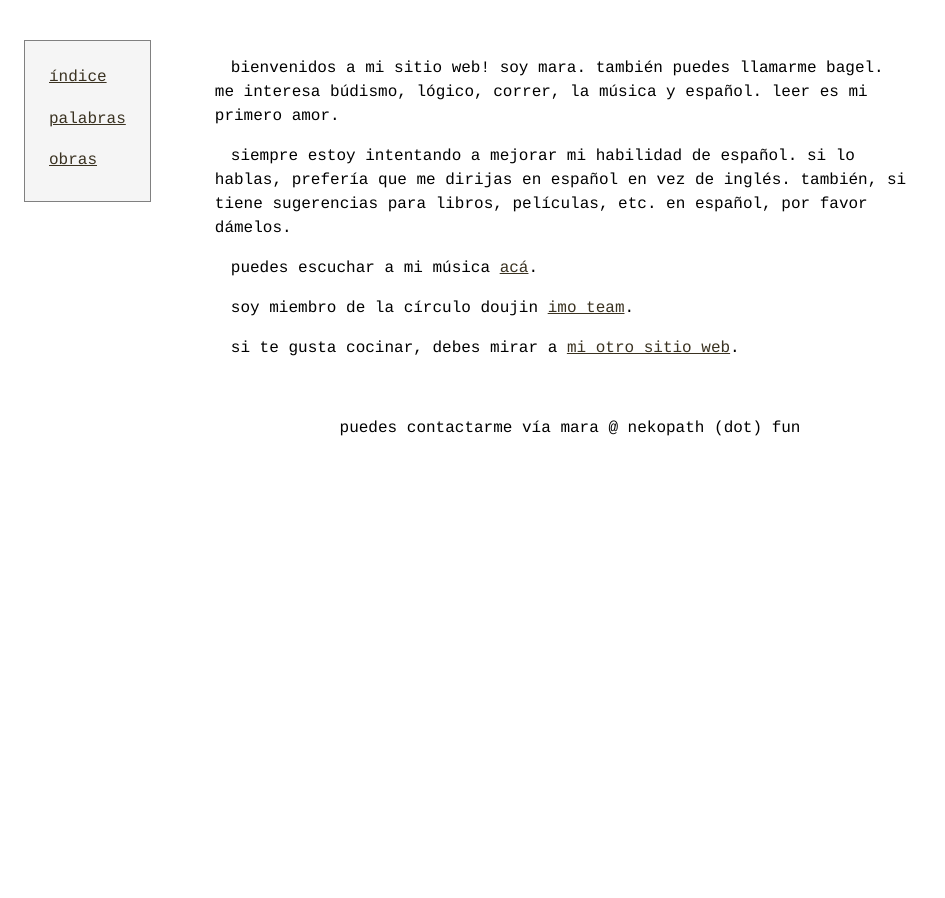
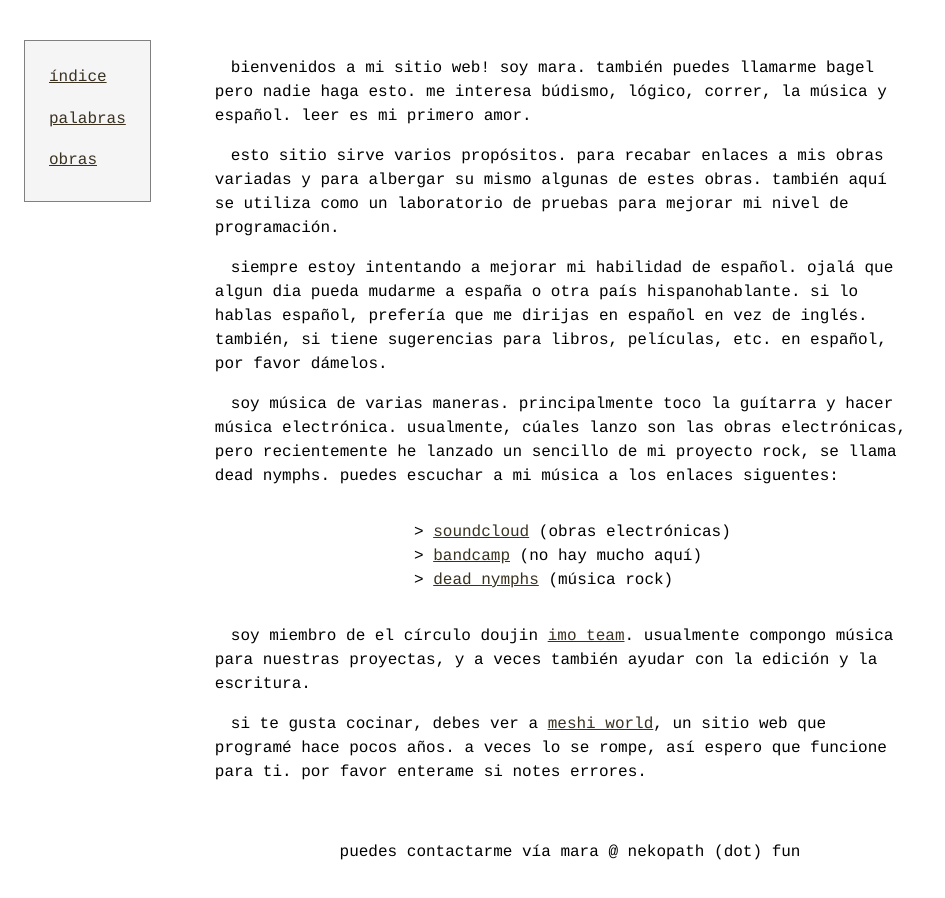
Before and after one commit to mewels/site, a SvelteKit app: page / in a window 1280 px wide. Shown: the top 898 px of the page, without its empty margins (0-945 px from the left). Before the commit the page ends 832 px from the top, so only its background shows below. Built offline with nearby package versions, Linux system fonts and the light colour scheme.

Commit message:
new texto

```diff
--- a/src/routes/+page.svelte
+++ b/src/routes/+page.svelte
@@ -3,23 +3,46 @@
 </script>
 <div>
     <p>
-        bienvenidos a mi sitio web! soy mara. también puedes llamarme bagel. me interesa búdismo, lógico, correr, la música y español. leer es mi primero amor.
+        bienvenidos a mi sitio web! soy mara. también puedes llamarme bagel pero nadie haga esto. me interesa búdismo, lógico, correr, la música y español. leer es mi primero amor.
     </p>
 
     <p>
-        siempre estoy intentando a mejorar mi habilidad de español. si lo hablas, prefería que me dirijas en español en vez de inglés. también, si tiene sugerencias para libros, películas, etc. en español, por favor dámelos.
+        esto sitio sirve varios propósitos. para recabar enlaces a mis obras variadas y para albergar su mismo algunas de estes obras. también aquí se utiliza como un laboratorio de pruebas para mejorar mi nivel de programación.
     </p>
 
     <p>
-        puedes escuchar a mi música <a href = "https://soundcloud.com/nekopath">acá</a>.
+        siempre estoy intentando a mejorar mi habilidad de español. ojalá que algun dia pueda mudarme a españa o otra país hispanohablante. si lo hablas español, prefería que me dirijas en español en vez de inglés. también, si tiene sugerencias para libros, películas, etc. en español, por favor dámelos.
     </p>
 
     <p>
-        soy miembro de la círculo doujin <a href = "https://maillard.love"> imo team</a>.
+        soy música de varias maneras. principalmente toco la guítarra y hacer música electrónica. usualmente, cúales lanzo son las obras electrónicas, pero recientemente he lanzado un sencillo de mi proyecto rock, se llama dead nymphs. puedes escuchar a mi música a los enlaces siguentes:
+    </p>
+
+    <nav>
+        <ul>
+            <li>
+                <a href = "https://soundcloud.com/nekopath">soundcloud</a>
+            (obras electrónicas)
+            </li>
+
+            <li>
+                <a href = "https://nekopath.bandcamp.com">bandcamp</a>
+            (no hay mucho aquí)
+            </li>
+
+            <li>
+                <a href = "https://deadnymphs.bandcamp.com">dead nymphs</a>
+            (música rock)
+            </li>
+        </ul>
+    </nav>
+
+    <p>
+        soy miembro de el círculo doujin <a href = "https://maillard.love"> imo team</a>. usualmente compongo música para nuestras proyectas, y a veces también ayudar con la edición y la escritura.
     </p>
 
     <p>
-        si te gusta cocinar, debes mirar a <a href = "https://meshi.world">mi otro sitio web</a>.
+        si te gusta cocinar, debes ver a <a href = "https://meshi.world">meshi world</a>, un sitio web que programé hace pocos años. a veces lo se rompe, así espero que funcione para ti. por favor enterame si notes errores.
     </p>
     <br>
     <p style="text-align:center">
@@ -36,4 +59,14 @@
         margin-left: 2rem;
         margin-right: 2rem;
     }
+
+    nav {
+        align-items: center;
+        display: flex;
+        justify-content: center;
+    }
+
+    ul {
+        list-style-type: "> ";
+    }
 </style>
```
